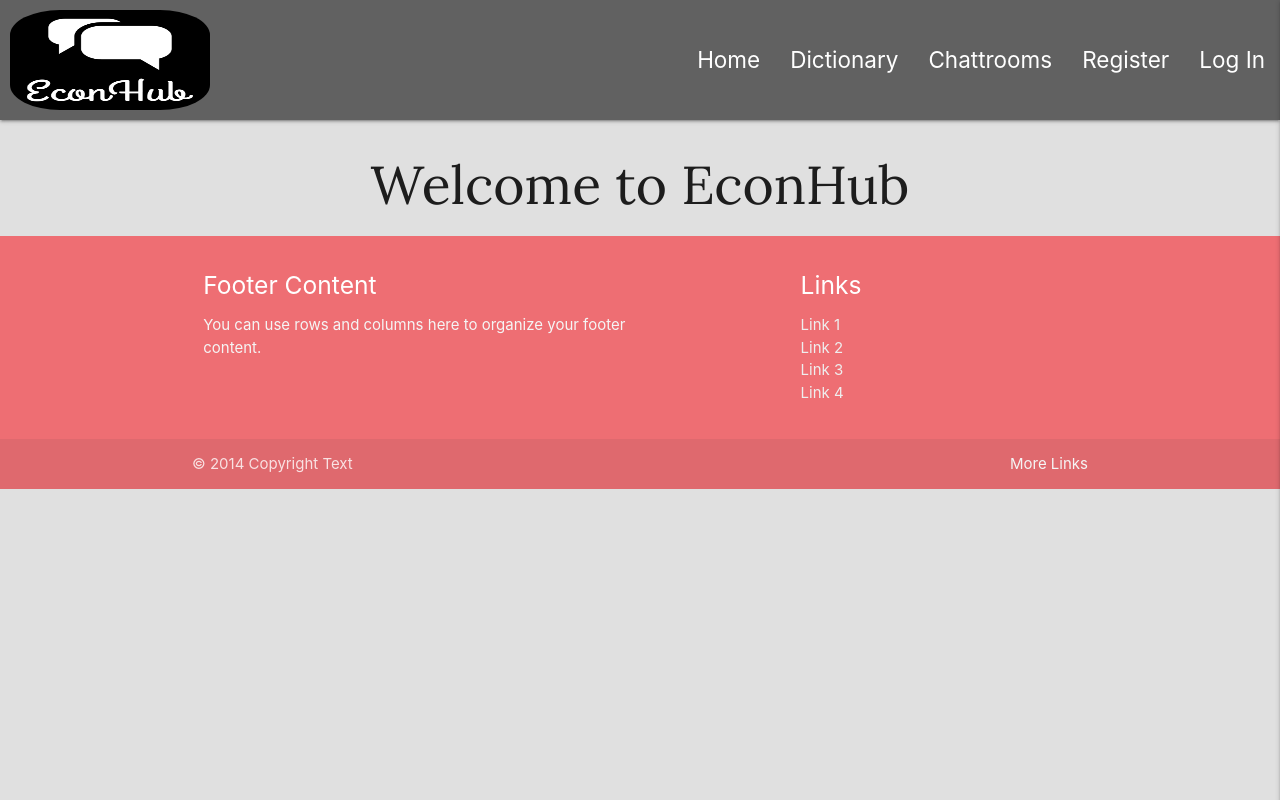
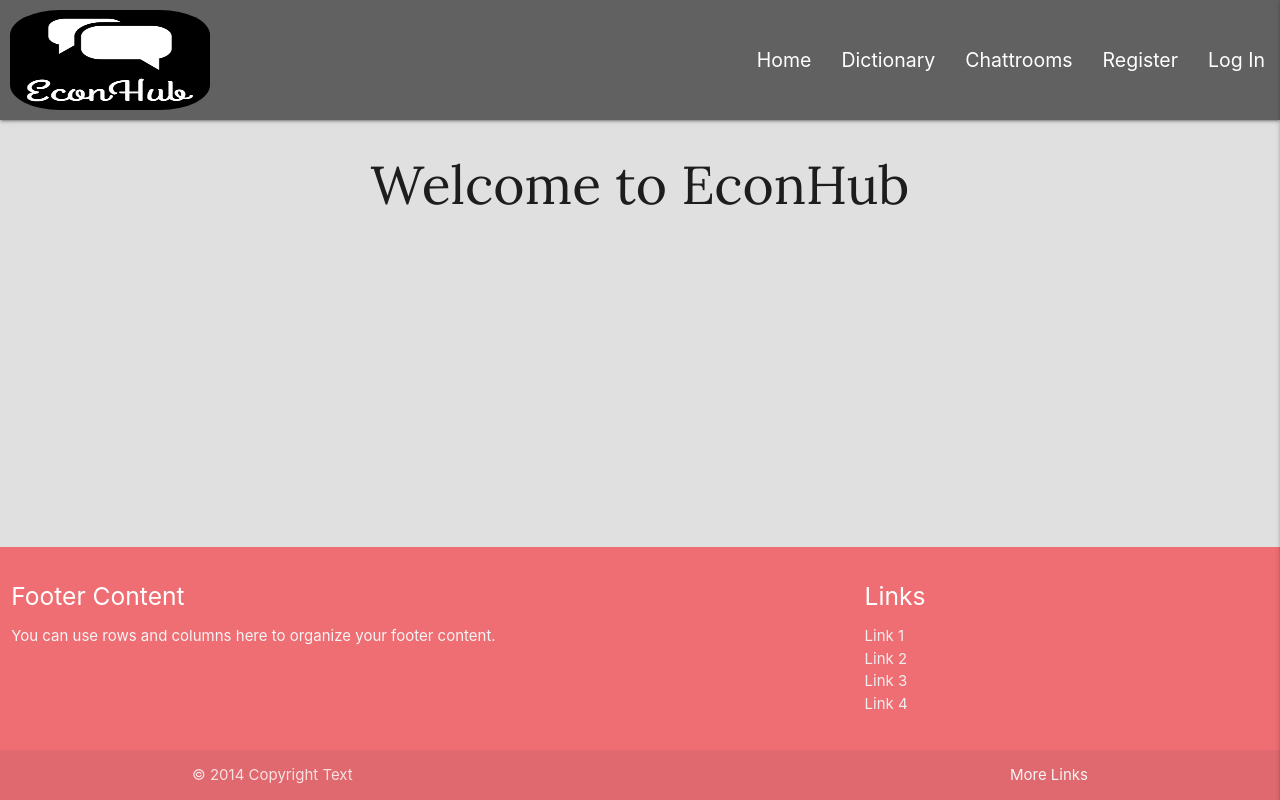
Before and after one commit to 92an/third-milestone-project, a Flask app: page / in a window 1280 px wide. Run offline with Flask 2, Linux system fonts and the light colour scheme; some libraries are stand-ins or nearby versions.

Commit message:
made footer stick to bottom

```diff
--- a/static/css/style.css
+++ b/static/css/style.css
@@ -4,6 +4,10 @@
 
 .heading {
     font-family: "Lora", serif;
+}
+
+.main-text {
+    font-family: "Open Sans", serif;
 }
 
 /* Navigation bar */
@@ -14,7 +18,7 @@
 }
 
 .nav-wrapper ul li a {
-    font-size: 1.5em;
+    font-size: 1.3em;
 }
 
 .econ-logo {
@@ -33,3 +37,14 @@
 }
 
 /* Footer */
+
+
+  body {
+    display: flex;
+    min-height: 100vh;
+    flex-direction: column;
+  }
+
+  main {
+    flex: 1 0 auto;
+  }
--- a/templates/base.html
+++ b/templates/base.html
@@ -37,12 +37,13 @@
         </ul>
     </header>
 
-    {% block content %}
-    {% endblock %}
-
+    <main>
+        {% block content %}
+        {% endblock %}
+    </main>
 
     <footer class="page-footer">
-        <div class="container">
+        <div>
             <div class="row">
                 <div class="col l6 s12">
                     <h5 class="white-text">Footer Content</h5>
```
